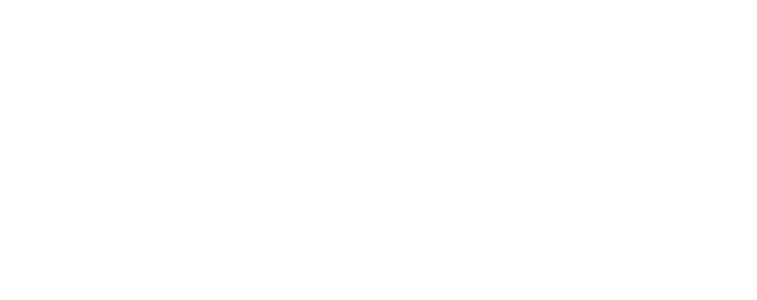
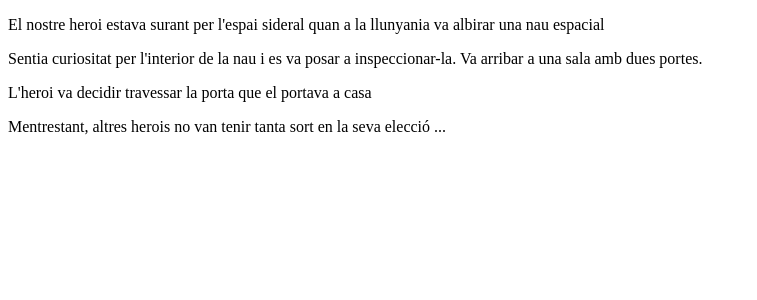
Before and after one commit to psdurbano/Sprint-6.-React-I, a React (Create React App) app: page / in a window 1280 px wide. Shown: the top 300 px of the page, without its empty margins (0-757 px from the left). Built offline with nearby package versions, Linux system fonts and the light colour scheme.

Commit message:
Exercici 2

```diff
--- a/src/App.js
+++ b/src/App.js
@@ -4,9 +4,6 @@
   return (
     <div>
       <Text />
-      <Text />
-      <Text />
-      <Text />
     </div>
   );
 }
--- a/src/components/Escena.js
+++ b/src/components/Escena.js
@@ -1,16 +1,11 @@
 import React from "react";
+import data from "./data.json";
+
 export default function Text() {
-  const Frases = [
-    "El nostre heroi estava surant per l'espai sideral quan a la llunyania va albirar una nau espacial",
-    "Sentia curiositat per l'interior de la nau i es va posar a inspeccionar-la. Va arribar a una sala amb dues portes.",
-    "L'heroi va decidir travessar la porta que el portava a casa",
-    "Mentrestant, altres herois no van tenir tanta sort en la seva elecció ...",
-  ];
-
   return (
     <div>
-      {Frases.map((frase) => {
-        <p>{frase}</p>
+      {data.map((frase) => {
+        return <p key={frase}>{frase}</p>;
       })}
     </div>
   );
--- /dev/null
+++ b/src/components/data.json
@@ -0,0 +1,6 @@
+[
+    "El nostre heroi estava surant per l'espai sideral quan a la llunyania va albirar una nau espacial",
+    "Sentia curiositat per l'interior de la nau i es va posar a inspeccionar-la. Va arribar a una sala amb dues portes.",
+    "L'heroi va decidir travessar la porta que el portava a casa",
+    "Mentrestant, altres herois no van tenir tanta sort en la seva elecció ..."
+  ]
```
